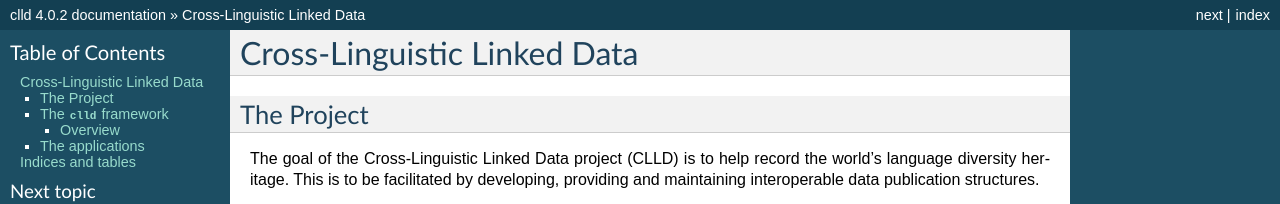
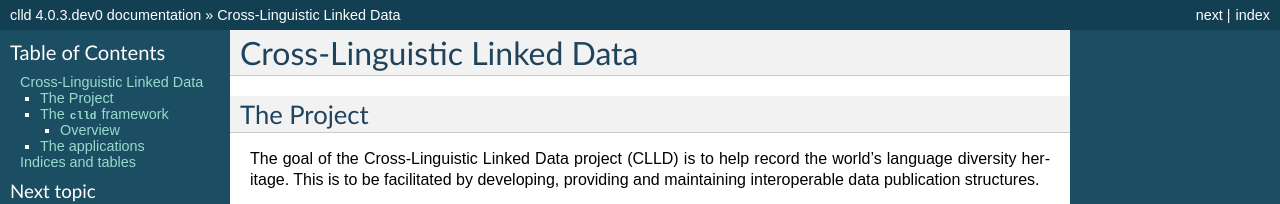
Before and after one commit to clld/clld, a Sphinx documentation site: the page built from docs/index.rst, in a window 1280 px wide and 900 px high. Shown: the top 204 px of the window. Built offline with Sphinx 7.4.7, drawn with Linux system fonts in a browser that asks for light colours; some of the changed text lies outside the part shown.

Commit message:
new dev cycle

```diff
--- a/docs/conf.py
+++ b/docs/conf.py
@@ -51,10 +51,10 @@ copyright = u'Max Planck Society'
 # built documents.
 #
 # The full version, including alpha/beta/rc tags.
-release = '4.0.2'
+release = '4.0.3.dev0'
 
 # The short X.Y version.
-version = '4.0.2'
+version = '4.0.3.dev0'
 
 # The language for content autogenerated by Sphinx. Refer to documentation
 # for a list of supported languages.
--- a/setup.py
+++ b/setup.py
@@ -42,7 +42,7 @@ install_requires = [
 
 setup(
     name='clld',
-    version='4.0.2',
+    version='4.0.3.dev0',
     description=(
         'Python library supporting the development of cross-linguistic databases'),
     long_description=README,
--- a/src/clld/__init__.py
+++ b/src/clld/__init__.py
@@ -5,7 +5,7 @@ from clld.db.models import common
 from clld import interfaces
 
 
-__version__ = "4.0.2"
+__version__ = "4.0.3.dev0"
 
 
 class Resource(namedtuple('Resource', 'name model interface with_index with_rdfdump')):
```
